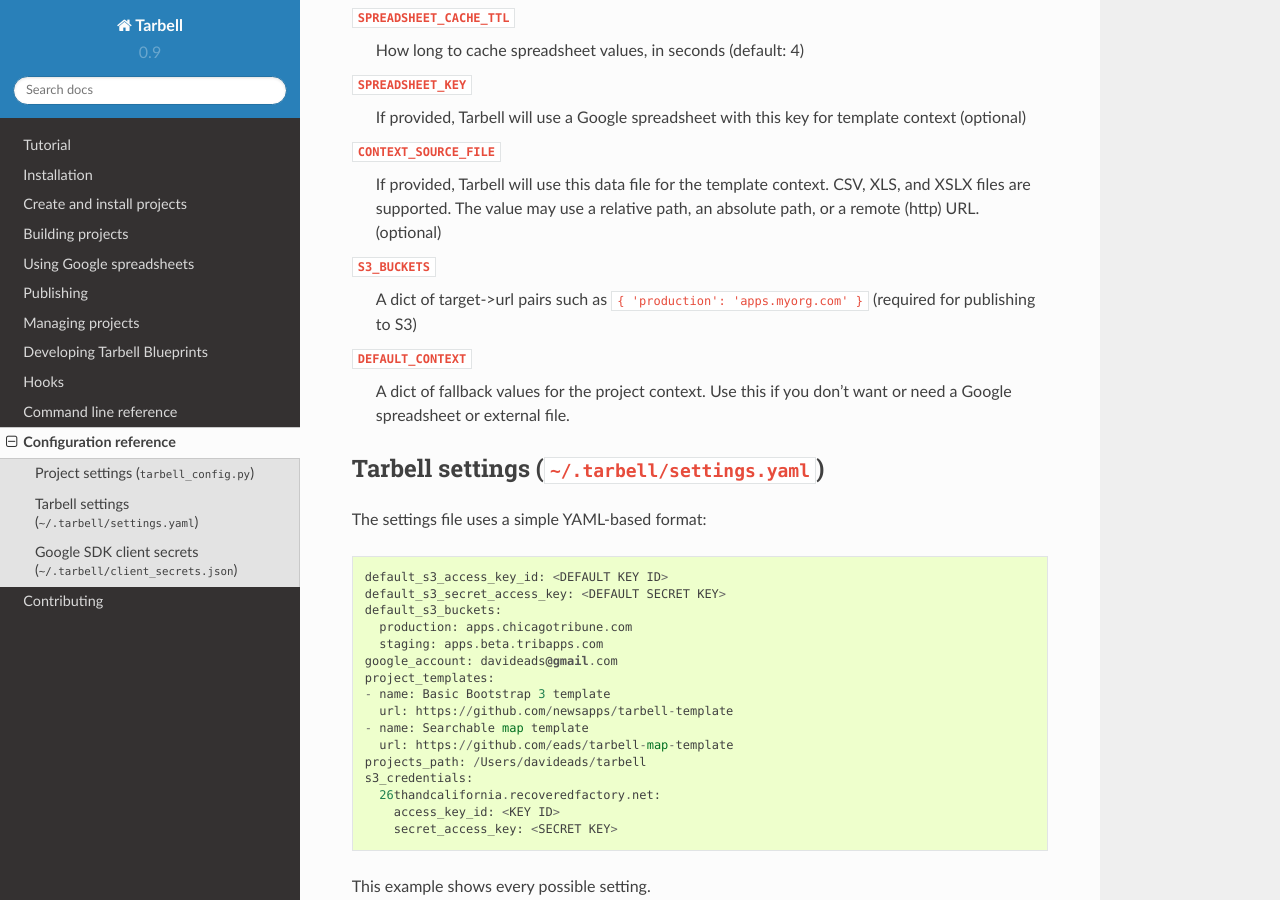
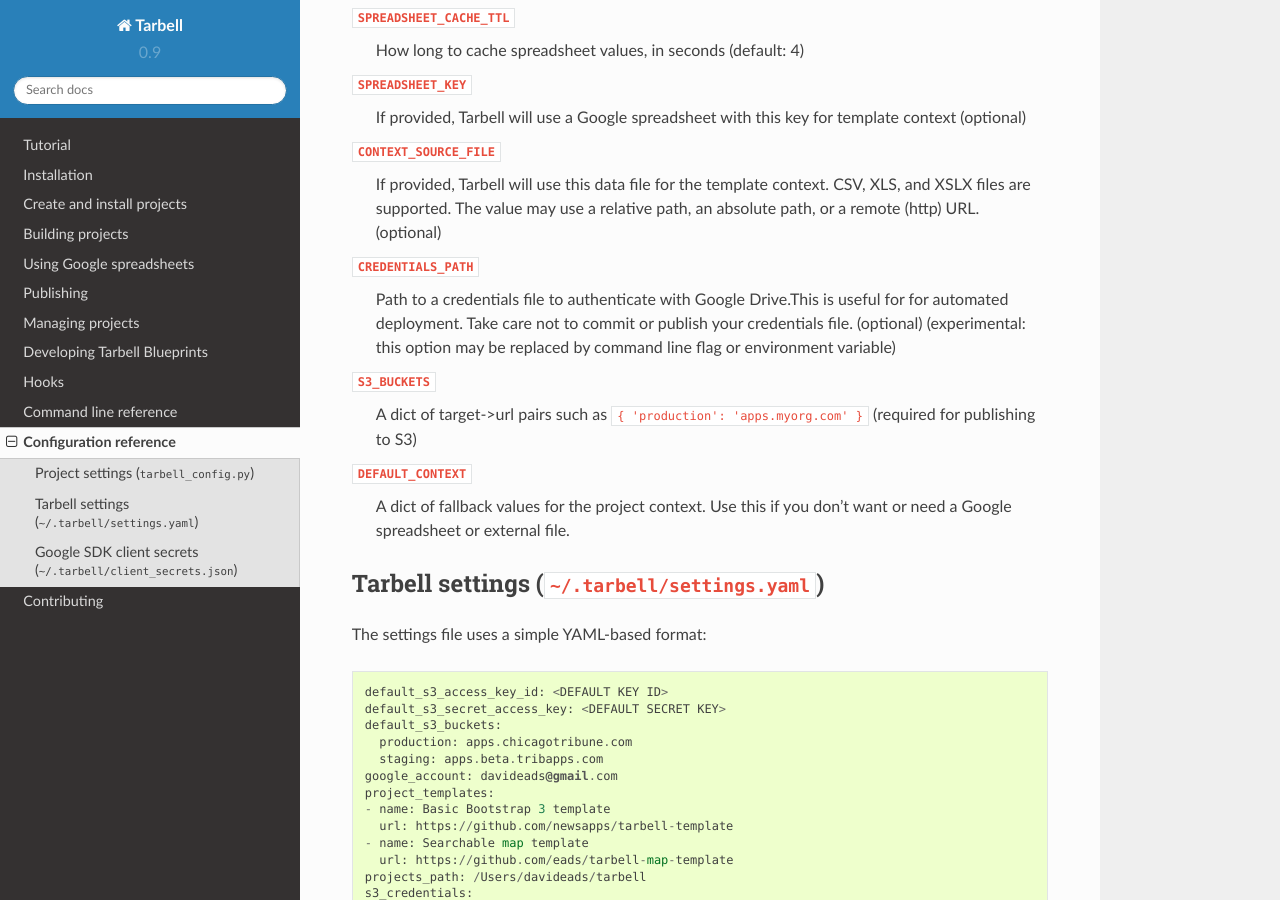
Before and after one commit to tarbell-project/tarbell, a Sphinx documentation site: the page built from tarbell/docs/configuring.rst, in a window 1280 px wide and 900 px high, scrolled down 551 px. Built offline with Sphinx 7.4.7 and the Read the Docs theme 2.0.0, drawn with Linux system fonts in a browser that asks for light colours.

Commit message:
add credentials path to docs and config template

```diff
--- a/tarbell/docs/configuring.rst
+++ b/tarbell/docs/configuring.rst
@@ -25,6 +25,10 @@
 ``CONTEXT_SOURCE_FILE``
   If provided, Tarbell will use this data file for the template context. CSV, XLS, and XSLX files
   are supported. The value may use a relative path, an absolute path, or a remote (http) URL. (optional)
+``CREDENTIALS_PATH``
+  Path to a credentials file to authenticate with Google Drive.This is useful for for automated
+  deployment. Take care not to commit or publish your credentials file. (optional) (experimental:
+  this option may be replaced by command line flag or environment variable)
 ``S3_BUCKETS``
   A dict of target->url pairs such as ``{ 'production': 'apps.myorg.com' }`` (required for publishing to S3)
 ``DEFAULT_CONTEXT``
```
Also changed, not shown: 1 other file.
